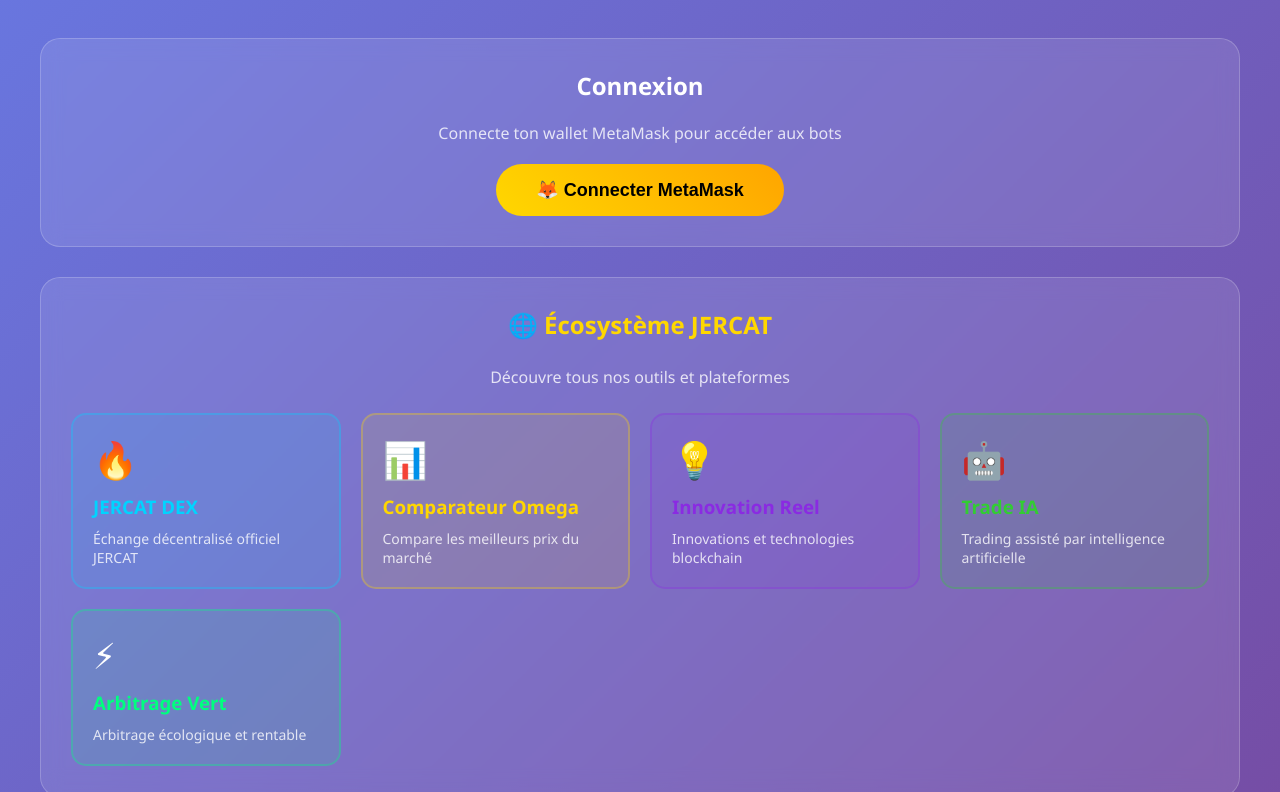
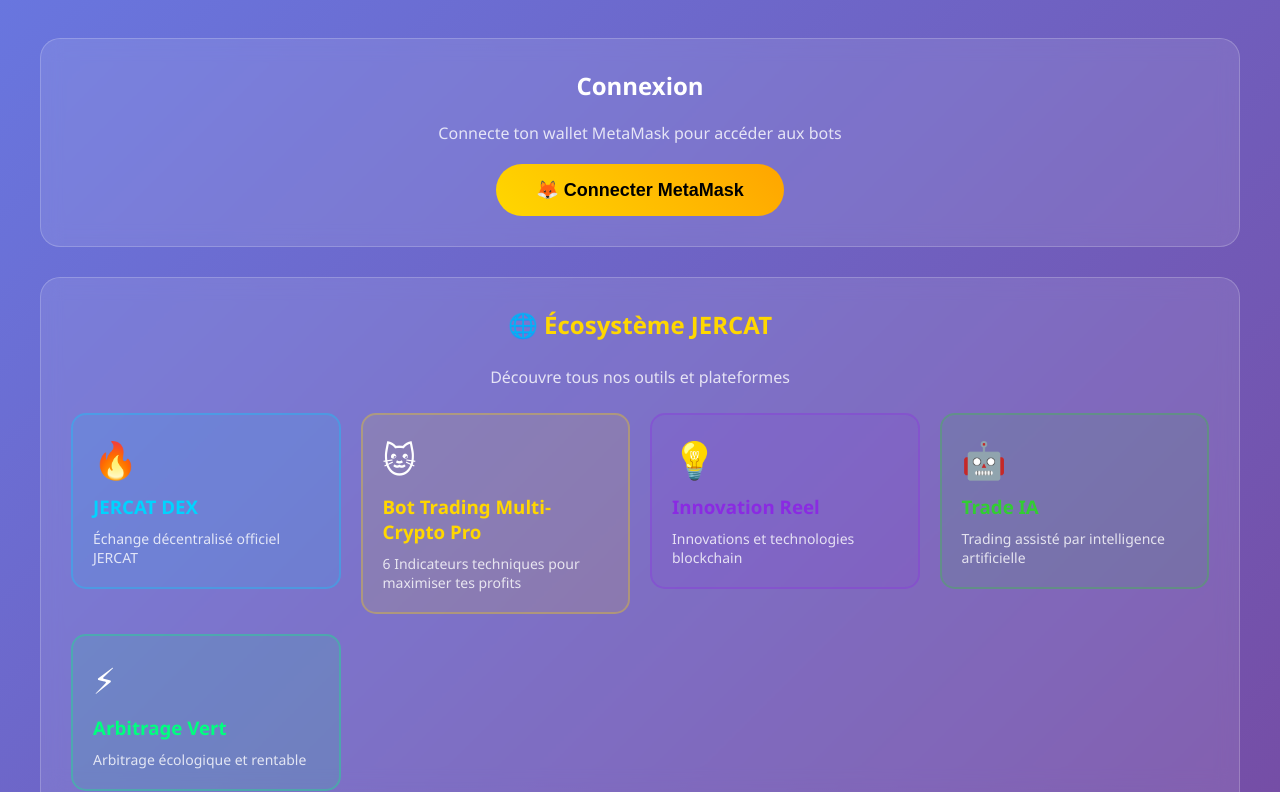
Before and after one commit to jercatbilman-oss/jercat, a plain HTML site: page index.html in a window 1280 px wide. Shown: the part 415-1207 px from the top of the page. Drawn offline with Linux system fonts and the light colour scheme.

Commit message:
Update index.html

```diff
--- a/index.html
+++ b/index.html
@@ -581,9 +581,9 @@
 
                 <a href="https://comp-omega.vercel.app/" target="_blank" style="text-decoration: none; color: inherit;">
                     <div style="background: rgba(255, 215, 0, 0.1); border: 2px solid rgba(255, 215, 0, 0.3); padding: 20px; border-radius: 15px; transition: all 0.3s; cursor: pointer;" onmouseover="this.style.background='rgba(255, 215, 0, 0.2)'; this.style.borderColor='#FFD700'; this.style.transform='translateY(-5px)'" onmouseout="this.style.background='rgba(255, 215, 0, 0.1)'; this.style.borderColor='rgba(255, 215, 0, 0.3)'; this.style.transform='translateY(0)'">
-                        <div style="font-size: 36px; margin-bottom: 10px;">📊</div>
-                        <h3 style="color: #FFD700; margin-bottom: 10px;">Comparateur Omega</h3>
-                        <p style="font-size: 14px; opacity: 0.8;">Compare les meilleurs prix du marché</p>
+                        <div style="font-size: 36px; margin-bottom: 10px;">🐱</div>
+                        <h3 style="color: #FFD700; margin-bottom: 10px;">Bot Trading Multi-Crypto Pro</h3>
+                        <p style="font-size: 14px; opacity: 0.8;">6 Indicateurs techniques pour maximiser tes profits</p>
                     </div>
                 </a>
 
```
